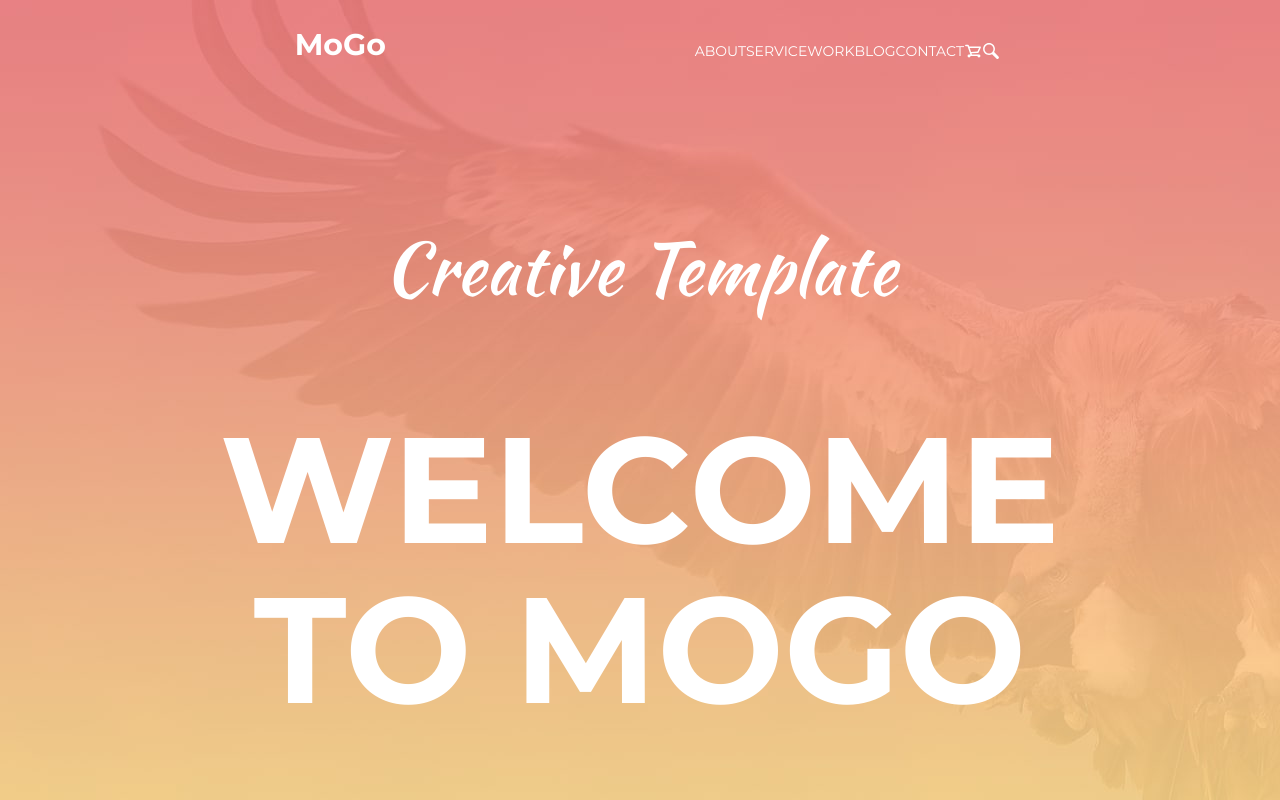
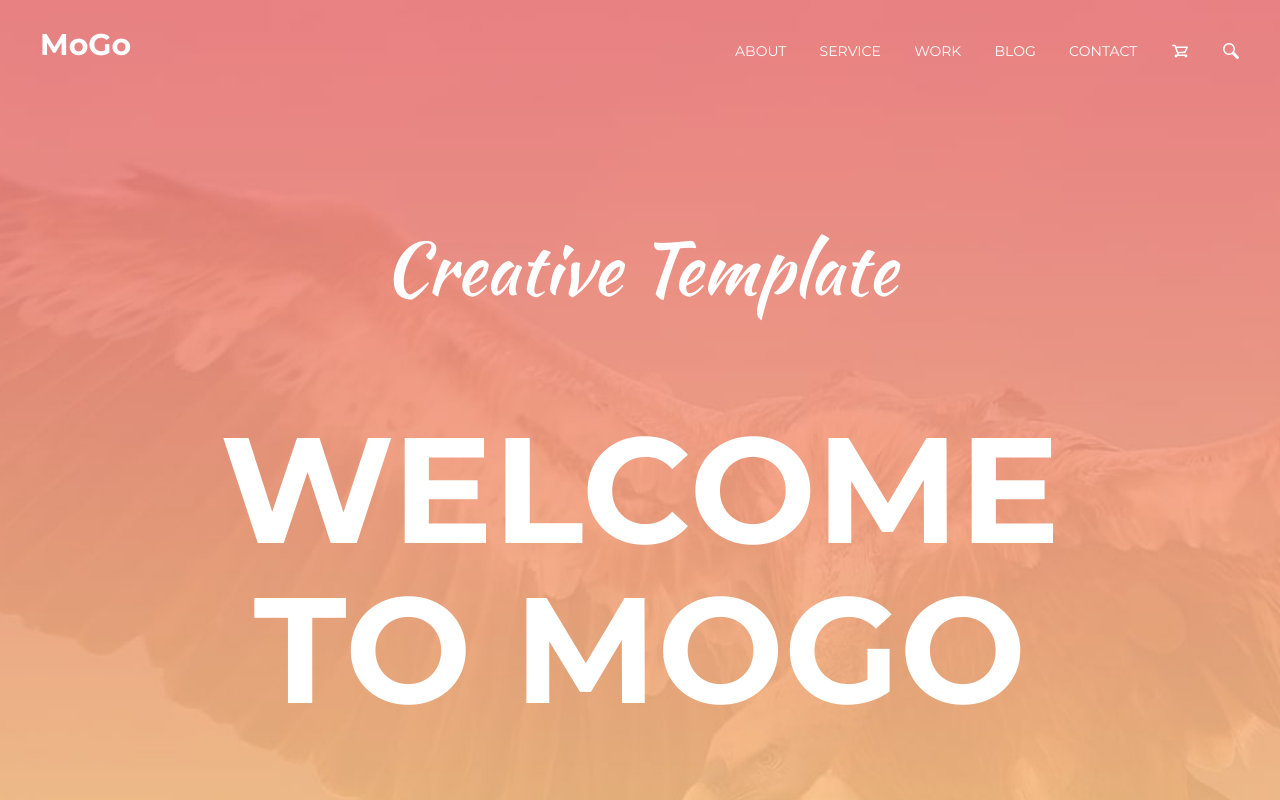
Before and after one commit to erastfandorin/-goit-fe-course, a plain HTML site: page html-css/module10/index.html in a window 1280 px wide. Shown: the top 800 px of the page. Drawn offline with Linux system fonts and the light colour scheme.

Commit message:
fix md 10

```diff
--- a/html-css/module10/css/style.css
+++ b/html-css/module10/css/style.css
@@ -47,28 +47,24 @@
 
 .container {
   width: 100%;
+  max-width: 1200px;
   height: auto;
   margin: 0 auto;
   padding: 0;
 }
 
 .header {
-    background: url(../img/banner.jpg) no-repeat;
+    background-image: url(../img/banner.jpg);
+    background-size: cover;
+    background-position: top;
+    background-repeat: no-repeat;
+    padding-bottom: 230px;
 }
 
 @media (-webkit-min-device-pixel-ratio: 2), (-o-min-device-pixel-ratio: 2/1), (min-resolution: 192dpi) {
   .header {
     background: url(../img/banner@2x.png) no-repeat;
   }
-}
-
-.header-box {
-  display: -webkit-box;
-  display: -ms-flexbox;
-  display: flex;
-  -ms-flex-wrap: wrap;
-      flex-wrap: wrap;
-  margin-bottom: 0px;
 }
 
 .header-navigation {
@@ -78,10 +74,7 @@
   -webkit-box-pack: justify;
       -ms-flex-pack: justify;
           justify-content: space-between;
-  padding-bottom: 164px;
-  width: 53.95%;
-  margin-left: auto;
-  margin-right: auto;
+  margin-bottom: 164px;
 }
 
 .header-logo {
@@ -242,7 +235,6 @@
   -ms-flex-wrap: wrap;
       flex-wrap: wrap;
   list-style-type: none;
-  width: 61.25%;
   height: auto;
   -webkit-box-pack: justify;
       -ms-flex-pack: justify;
@@ -330,7 +322,6 @@
   margin-top: 91px;
   margin-left: auto;
   margin-right: auto;
-  width: 62.76%;
   display: -webkit-box;
   display: -ms-flexbox;
   display: flex;
@@ -476,7 +467,6 @@
 }
 
 .footer {
-  width: 62.5%;
   border-top: 1px solid #999999;
   line-height: 60px;
   margin-left: auto;
--- a/html-css/module10/index.html
+++ b/html-css/module10/index.html
@@ -9,7 +9,8 @@
     <title>Module 10</title>
   </head>
   <body>
-    <header class="container header">
+    <header class="header">
+      <div class="container">
           <div class="header-box">
               <nav class="header-navigation">
                 <a href="#" class="header-logo">MoGo</a>
@@ -40,6 +41,7 @@
                   to MoGo
                 </h1>
                 <a href="" class="banner_btn">Learn more</a>
+              </div>
             </div>
       </div>
     </header>
```
Lines whose indentation alone changed are shown as unchanged.
